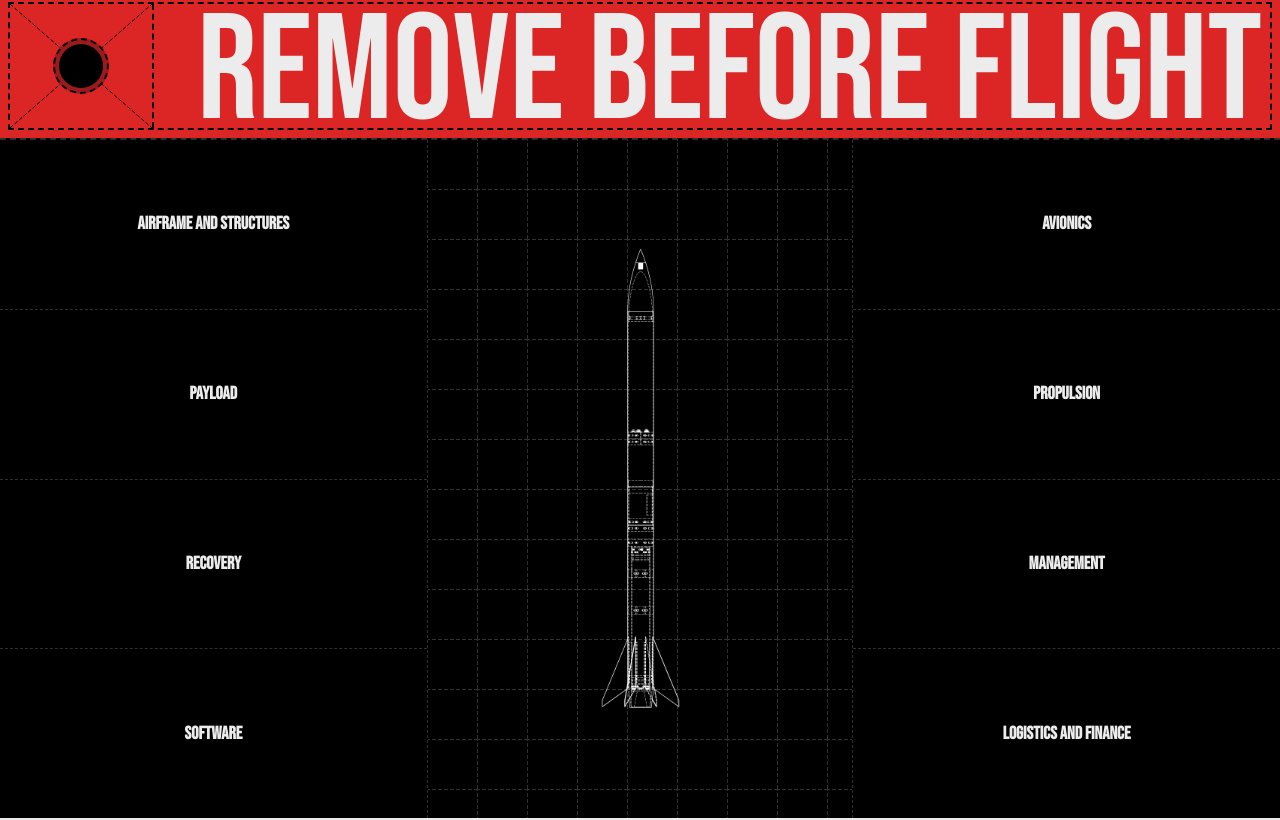
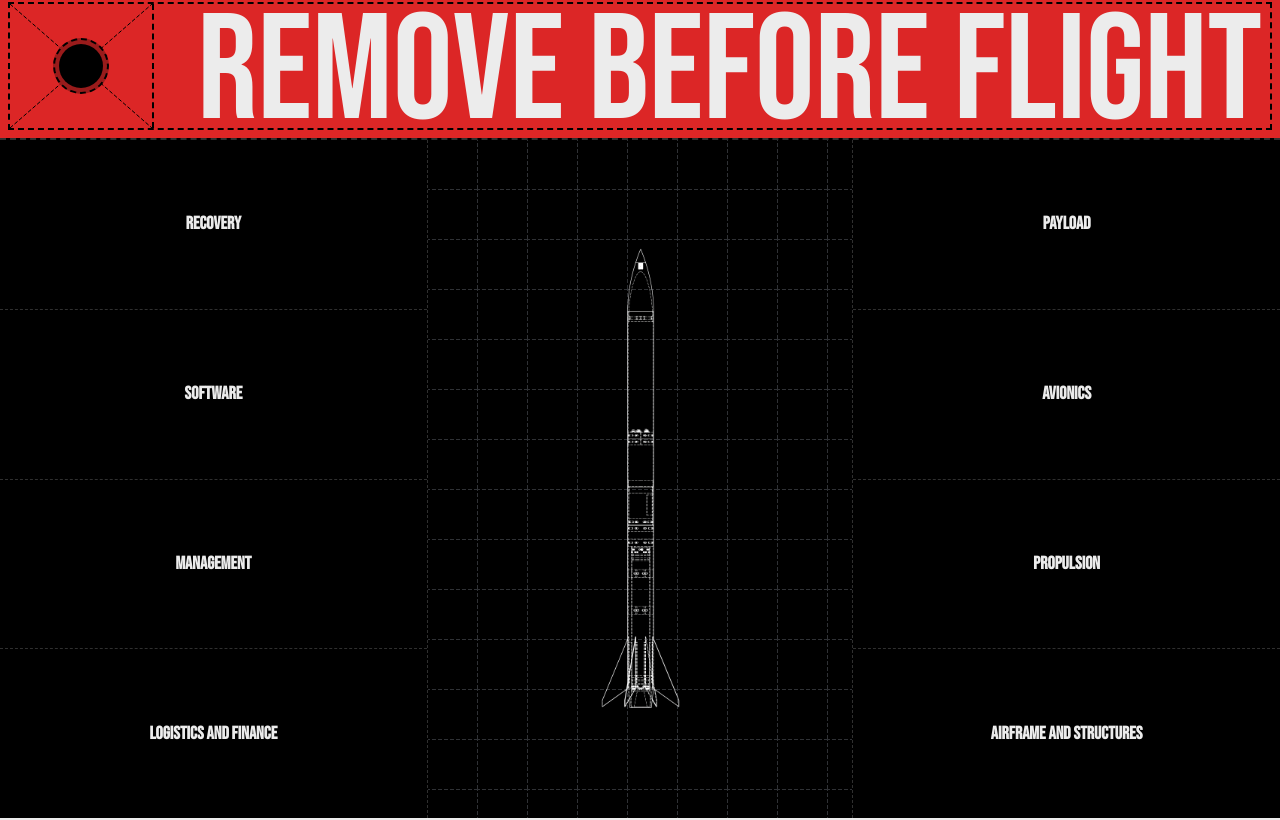
Before and after one commit to teamignitionvitc/ignition-website, a Next.js app: page / in a window 1280 px wide. Shown: the part 5926-6746 px from the top of the page. Built offline with nearby package versions, Linux system fonts and the light colour scheme; a web font is replaced by a local one.

Commit message:
chore: updated department section - image to zoom in on respective element hover

```diff
--- a/app/components/Departments.jsx
+++ b/app/components/Departments.jsx
@@ -9,14 +9,53 @@ const Departments = () => {
   const data = {
     sections: [
       {
-        id: "section-1",
-        x: 35,
-        y: 5,
-        width: 30,
-        height: 90,
-        title: "Airframe and Structures",
+        id: "section-4",
+        x: 40,
+        y: -50,
+        width: 0,
+        height: 0,
+        title: "Recovery",
         description:
-          "In this department, the external and internal structures and the rocket's mechanism are designed, simulated, and manufactured. CAD, CAM, and other software design the structure, balance parameters, simulate flight paths, and analyse stability and aerodynamics.",
+          "Designs and tests the parachutes and recovery mechanisms to ensure safe descent after launch, they develop dual-deployment parachutes and drogue systems for our rockets.",
+        zoomScale: 0,
+        zoomOrigin: "50% 50%",
+      },
+      {
+        id: "section-5",
+        x: 0,
+        y: -50,
+        width: 0,
+        height: 0,
+        title: "Software",
+        description:
+          "Handles coding and software implementation for avionics and telemetry systems. They process real-time data, manage communication between the flight computer and ground stations, and ensure proper data storage and analysis.",
+        zoomScale: 0,
+        zoomOrigin: "50% 50%",
+      },
+
+      {
+        id: "section-7",
+        x: 40,
+        y: -50,
+        width: 0,
+        height: 0,
+        title: "Management",
+        description:
+          "This department also handles public relations, media content, and outreach, creating educational and entertaining videos and managing the team's social media presence to promote rocketry and enhance the team's visibility.",
+        zoomScale: 0,
+        zoomOrigin: "50% 50%",
+      },
+      {
+        id: "section-8",
+        x: 40,
+        y: -50,
+        width: 0,
+        height: 0,
+        title: "Logistics and Finance",
+        description:
+          "Oversees team logistics, budget management, and sponsorships while maintaining relationships with partners and coordinating events.",
+        zoomScale: 0,
+        zoomOrigin: "50% 50%",
       },
       {
         id: "section-6",
@@ -27,27 +66,8 @@ const Departments = () => {
         title: "Payload",
         description:
           "This department designs CANSATs for scientific research, integrating sensors that collect data during flight. They ensure successful deployment and recovery of cansat, contributing valuable insights to various research objectives.",
-      },
-
-      {
-        id: "section-4",
-        x: 40,
-        y: -50,
-        width: 0,
-        height: 0,
-        title: "Recovery",
-        description:
-          "Designs and tests the parachutes and recovery mechanisms to ensure safe descent after launch, they develop dual-deployment parachutes and drogue systems for our rockets.",
-      },
-      {
-        id: "section-5",
-        x: 0,
-        y: -50,
-        width: 0,
-        height: 0,
-        title: "Software",
-        description:
-          "Handles coding and software implementation for avionics and telemetry systems. They process real-time data, manage communication between the flight computer and ground stations, and ensure proper data storage and analysis.",
+        zoomScale: 4,
+        zoomOrigin: "50% 8%",
       },
       {
         id: "section-3",
@@ -58,6 +78,8 @@ const Departments = () => {
         title: "Avionics",
         description:
           "Develops the electronic systems needed for flight control, including sensors, flight computers, and telemetry. The department uses microcontrollers to monitor flight data and control functions such as parachute deployment.",
+        zoomScale: 3,
+        zoomOrigin: "50% 56%",
       },
       {
         id: "section-2",
@@ -68,38 +90,42 @@ const Departments = () => {
         title: "Propulsion",
         description:
           "Responsible for designing, developing, and testing solid rocket motors. This department handles fuel composition, nozzle design, and motor casings, ensuring the motor generates sufficient thrust and performs reliably during flight and static fire tests.",
+        zoomScale: 3.5,
+        zoomOrigin: "50% 95%",
       },
       {
-        id: "section-7",
-        x: 40,
-        y: -50,
-        width: 0,
-        height: 0,
-        title: "Management",
+        id: "section-1",
+        x: 35,
+        y: 5,
+        width: 30,
+        height: 90,
+        title: "Airframe and Structures",
         description:
-          "This department also handles public relations, media content, and outreach, creating educational and entertaining videos and managing the team’s social media presence to promote rocketry and enhance the team’s visibility.",
-      },
-      {
-        id: "section-8",
-        x: 40,
-        y: -50,
-        width: 0,
-        height: 0,
-        title: "Logistics and Finance",
-        description:
-          "Oversees team logistics, budget management, and sponsorships while maintaining relationships with partners and coordinating events.",
+          "In this department, the external and internal structures and the rocket's mechanism are designed, simulated, and manufactured. CAD, CAM, and other software design the structure, balance parameters, simulate flight paths, and analyse stability and aerodynamics.",
+        zoomScale: 1.2,
+        zoomOrigin: "50% 50%",
       },
     ],
   };
 
   const [hoveredSection, setHoveredSection] = useState(null);
 
-  const handleMouseEnter = (section) => {
+  const handleInteraction = (section) => {
     setHoveredSection(section);
   };
 
   const handleMouseLeave = () => {
-    setHoveredSection(null);
+    setHoveredSection({
+      id: "",
+      x: 0,
+      y: 0,
+      width: 0,
+      height: 0,
+      title: "",
+      description: "",
+      zoomScale: 0,
+      zoomOrigin: "50% 50%",
+    });
   };
 
   return (
@@ -107,7 +133,7 @@ const Departments = () => {
       <div className="bg-red-600 text-white text-end text-[150px] p-2">
         <div className="border-2 border-black border-dashed w-full h-full flex justify-between">
           <div className="flex justify-center items-center border-r-[2px] border-black border-dashed w-36 text-transparent relative">
-            <svg className="absolute inset-0 w-full h-full pointer-events-none ">
+            <svg className="absolute inset-0 w-full h-full pointer-events-none">
               <line
                 x1="0"
                 y1="0"
@@ -134,6 +160,7 @@ const Departments = () => {
           <div className="-mb-[58px] -mt-[43px] m-2">REMOVE BEFORE FLIGHT</div>
         </div>
       </div>
+
       <div className="relative w-full text-black flex justify-center items-center h-[85vh] border-t-2 border-white/20 border-dashed">
         <div className="flex w-full justify-center h-full">
           <div className="grid grid-cols-1 w-1/3">
@@ -141,12 +168,11 @@ const Departments = () => {
               <div
                 key={section.id}
                 className={`relative w-full bg-black hover:bg-white text-white hover:text-black cursor-pointer p-8 overflow-hidden transition-all duration-300 ease-in-out flex justify-center items-center border-white/20 border-dashed ${
-                  index == 3 || index == 7 ? "" : "border-b"
+                  index === 3 || index === 7 ? "" : "border-b"
                 }`}
-                onMouseEnter={() => handleMouseEnter(section)}
+                onMouseEnter={() => handleInteraction(section)}
                 onMouseLeave={handleMouseLeave}
               >
-                {/* Corner L Shapes */}
                 <div className="absolute inset-0 pointer-events-none">
                   <span
                     className={`absolute top-1 left-1 w-8 h-8 border-t-2 border-l-2 border-black/50 transition-all duration-300 ease-in-out ${
@@ -178,7 +204,6 @@ const Departments = () => {
                   ></span>
                 </div>
 
-                {/* Content */}
                 <div className="m-12 absolute flex justify-center items-center w-full p-8">
                   <h3
                     className={`text-lg font-semibold transition-opacity duration-300 ease-in-out ${
@@ -204,7 +229,8 @@ const Departments = () => {
             ))}
           </div>
 
-          <div className="rocket relative flex justify-center items-center w-1/3 overflow-hidden border-x border-white/20 border-dashed bg-black">
+          {/* ----------------------------- */}
+          {/* <div className="rocket relative flex justify-center items-center w-1/3 overflow-hidden border-x border-white/20 border-dashed bg-black">
             <GridPattern
               width={50}
               height={50}
@@ -241,6 +267,34 @@ const Departments = () => {
                 className="transform invert -rotate-90 scale-110"
               />
             </div>
+          </div> */}
+          {/* ----------------------------- */}
+          <div className="rocket relative flex justify-center items-center w-1/3 overflow-hidden border-x border-white/20 border-dashed bg-black">
+            <GridPattern
+              width={50}
+              height={50}
+              x={-1}
+              y={-1}
+              strokeDasharray="4 2"
+            />
+            <div className="relative w-full h-full flex justify-center items-center overflow-hidden">
+              <motion.div
+                className="w-full h-full"
+                animate={{
+                  scale: hoveredSection?.zoomScale || 1,
+                  transformOrigin: hoveredSection?.zoomOrigin || "center",
+                }}
+                transition={{ duration: 0.5, ease: "easeInOut" }}
+              >
+                <Image
+                  src="/models/rocket-model.png"
+                  alt="Description of image"
+                  layout="fill"
+                  objectFit="contain"
+                  className="transform invert -rotate-90 scale-110"
+                />
+              </motion.div>
+            </div>
           </div>
 
           <div className="grid grid-cols-1 w-1/3">
@@ -248,12 +302,11 @@ const Departments = () => {
               <div
                 key={section.id}
                 className={`relative w-full bg-black hover:bg-white text-white hover:text-black cursor-pointer p-8 overflow-hidden transition-all duration-300 ease-in-out flex justify-center items-center border-white/20 border-dashed ${
-                  index == 3 || index == 7 ? "" : "border-b"
+                  index === 3 || index === 7 ? "" : "border-b"
                 }`}
-                onMouseEnter={() => handleMouseEnter(section)}
+                onMouseEnter={() => handleInteraction(section)}
                 onMouseLeave={handleMouseLeave}
               >
-                {/* Corner L Shapes */}
                 <div className="absolute inset-0 pointer-events-none">
                   <span
                     className={`absolute top-1 left-1 w-8 h-8 border-t-2 border-l-2 border-black/50 transition-all duration-300 ease-in-out ${
```
